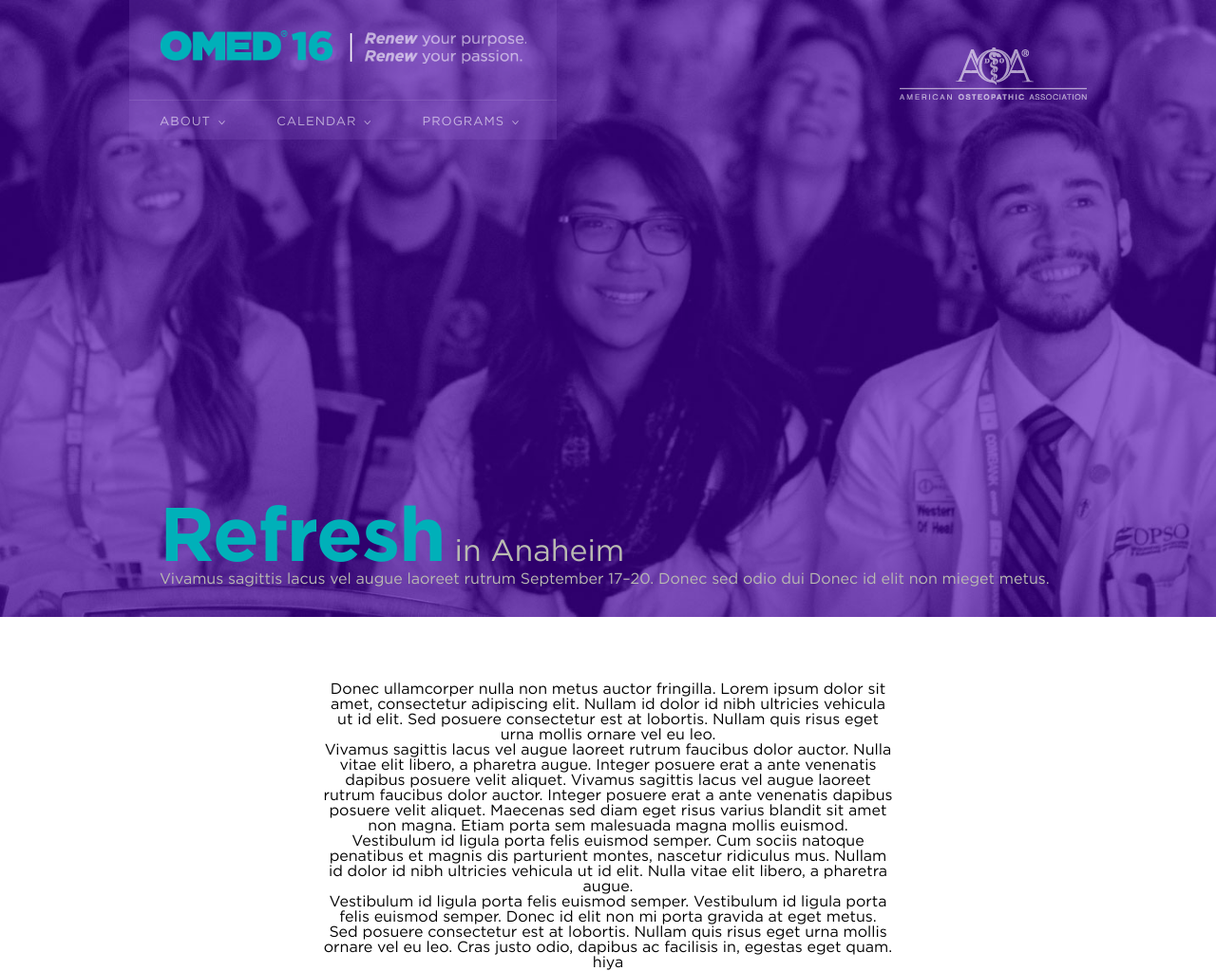
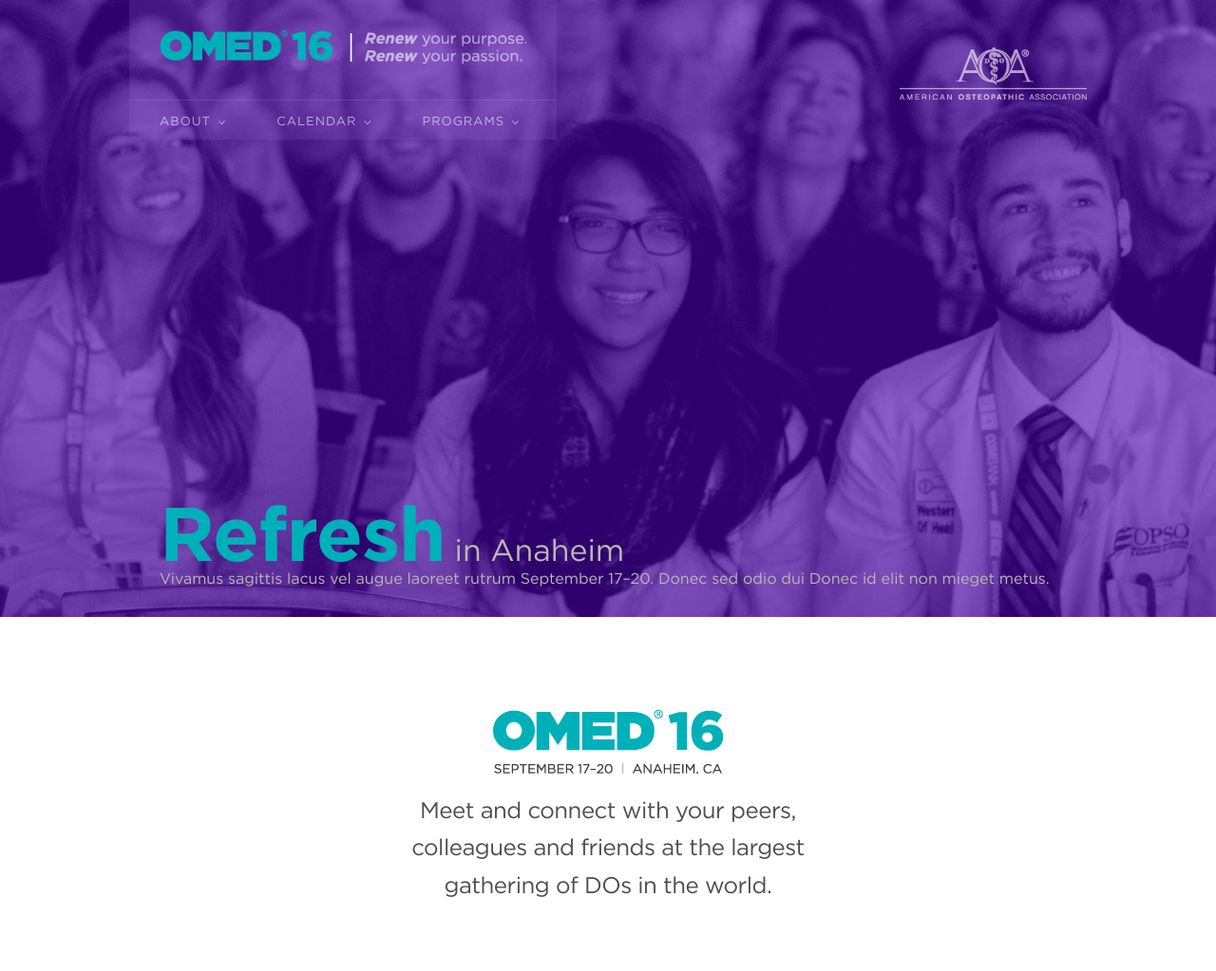
Before and after one commit to pjsinco/omed-site, a Jekyll site: the page built from index.html, in a window 1280 px wide. Shown: the whole page at 95% size. Built offline with Jekyll 4.4.1, drawn with Linux system fonts in a browser that asks for light colours; nearby versions of some CDN libraries; after the commit the page ends 977 px from its top, so only the background shows below that.

Commit message:
Block in intro block

```diff
--- a/index.html
+++ b/index.html
@@ -15,21 +15,19 @@
   </div> <!-- .container-fluid -->
 </div> <!-- .splash -->
 
-<div class="container-fluid">
+<div class="intro__block container-fluid">
   <div class="row center-xs">
-    <div class="col-xs-6">
-      <p>Donec ullamcorper nulla non metus auctor fringilla. Lorem ipsum dolor sit amet, consectetur adipiscing elit. Nullam id dolor id nibh ultricies vehicula ut id elit. Sed posuere consectetur est at lobortis. Nullam quis risus eget urna mollis ornare vel eu leo.</p>
+    <div class="col-xs-12">
+      <img class="intro__logo" src="img/omed-logo-date.png" alt="OMED 2016 logo" />
+    </div> <!-- .col -->
+  </div><!-- .row -->
+  <div class="row center-xs">
+    <div class="col-xs-12 col-sm-8 col-md-6 col-lg-5">
+        <p class="intro__text">Meet and connect with your peers, colleagues and friends at the largest gathering of DOs in the world.</p>
+    </div> <!-- .col -->
+  </div><!-- .row -->
 
-      <p>Vivamus sagittis lacus vel augue laoreet rutrum faucibus dolor auctor. Nulla vitae elit libero, a pharetra augue. Integer posuere erat a ante venenatis dapibus posuere velit aliquet. Vivamus sagittis lacus vel augue laoreet rutrum faucibus dolor auctor. Integer posuere erat a ante venenatis dapibus posuere velit aliquet. Maecenas sed diam eget risus varius blandit sit amet non magna. Etiam porta sem malesuada magna mollis euismod.</p>
-
-    <p>Vestibulum id ligula porta felis euismod semper. Cum sociis natoque penatibus et magnis dis parturient montes, nascetur ridiculus mus. Nullam id dolor id nibh ultricies vehicula ut id elit. Nulla vitae elit libero, a pharetra augue.</p>
-
-      <p>Vestibulum id ligula porta felis euismod semper. Vestibulum id ligula porta felis euismod semper. Donec id elit non mi porta gravida at eget metus. Sed posuere consectetur est at lobortis. Nullam quis risus eget urna mollis ornare vel eu leo. Cras justo odio, dapibus ac facilisis in, egestas eget quam.</p>
-      hiya
-    </div>
-  </div>
-
-</div>
+</div> <!-- .intro__block -->
 
 <!--<div class="row">-->
   <!--<div class="col-12 no-padding">-->
--- a/styles/modules/_index.scss
+++ b/styles/modules/_index.scss
@@ -4,3 +4,4 @@
 @import "header";
 @import "menu";
 @import "branding";
+@import "intro";
--- a/styles/utilities/_variables.scss
+++ b/styles/utilities/_variables.scss
@@ -27,6 +27,9 @@
 $font-color: $verydark;
 $font-color-lighter: $gray;
 $font-color-lightest: $mediumgray;
+$bodylineheight: 1.4;
+$bodylineheight-bigger: 1.65;
+$font-size-base: 1em;
 
 // Width of the content area
 $contentwidth: 63em;
```
Also changed, not shown: styles/base/_base.scss (+19 -0 lines), styles/modules/_intro.scss (added, +35 -0 lines), img/omed-logo-date.png (added), styles/style.css.
